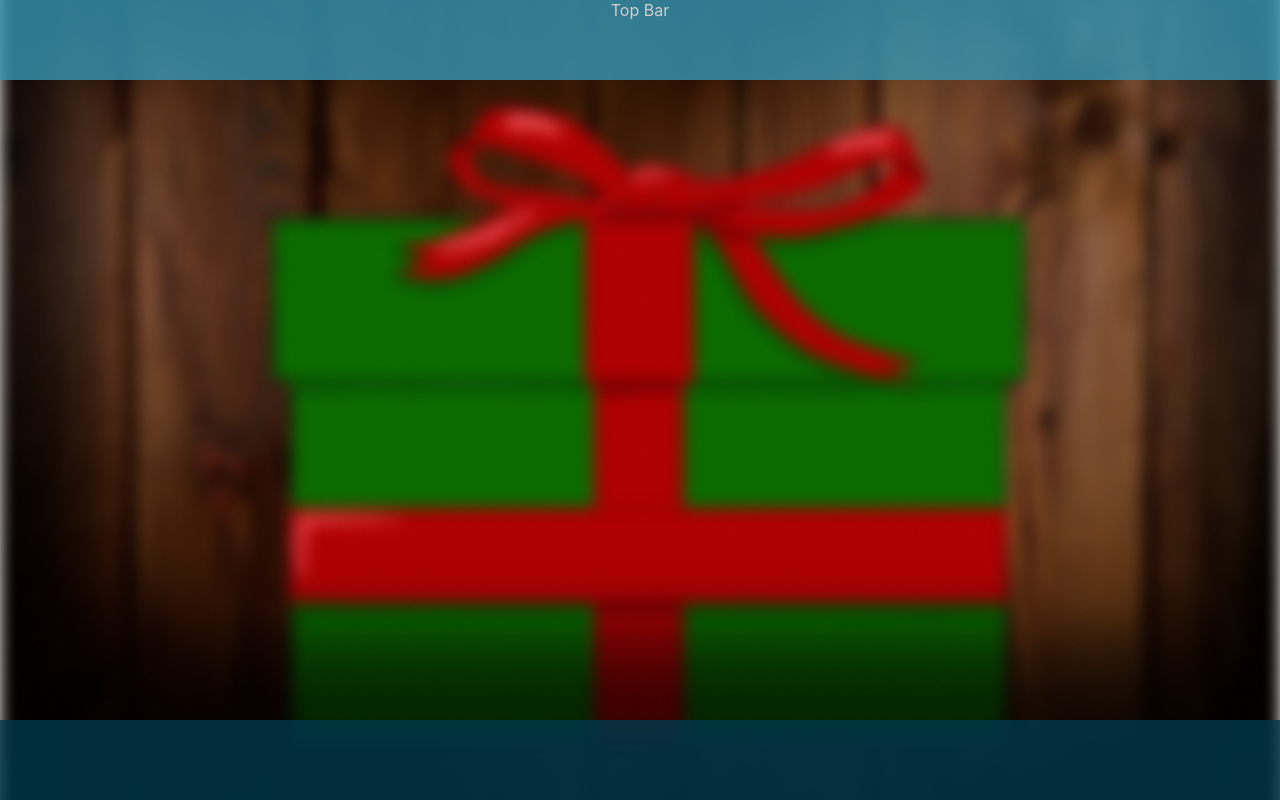
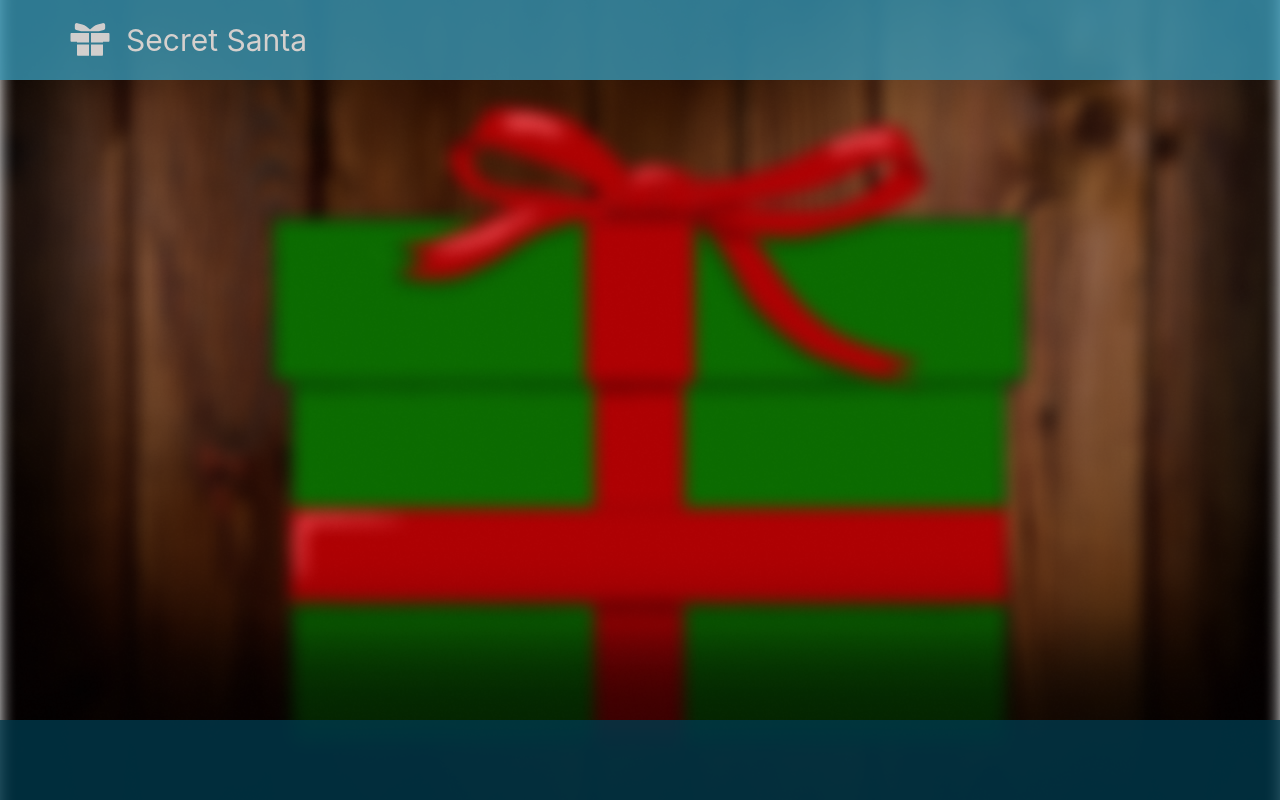
Before and after one commit to AlessioMurgia/secretsanta, a React (Create React App) app: page / in a window 1280 px wide. Built offline with nearby package versions, Linux system fonts and the light colour scheme.

Commit message:
logo setted up

```diff
--- a/src/Components/Page.js
+++ b/src/Components/Page.js
@@ -14,7 +14,6 @@ function Page() {
             height: "100vh",
             width: "100vw"
         }}>
-            {/* Render the top bar and bottom bar components */}
             <TopBar/>
             <BottomBar/>
 
--- a/src/Components/TopBar.js
+++ b/src/Components/TopBar.js
@@ -1,4 +1,5 @@
 import React from "react";
+import gift from "../images/gift.svg";
 
 function TopBar() {
     return (
@@ -6,10 +7,24 @@ function TopBar() {
             height: "10%",
             backgroundColor: "#3897B5",
             color: "white",
-            textAlign: "center",
-            opacity: "0.8"
+            opacity: "0.8",
+            display: "flex",
+            alignItems:"center"
         }}>
-            Top Bar
+            <div style={{
+                color: "white",
+                marginLeft:"5%",
+                display: "flex",
+                alignItems:"center",
+            }}>
+                <img src={gift} alt="React Logo" />
+                <p style={{
+                    marginLeft:"10px",
+                    fontSize:"30px"
+                }}>
+                    Secret Santa
+                </p>
+            </div>
         </div>
     );
 }
```
Also changed, not shown: src/Components/Header.js (deleted, +0 -11 lines).
